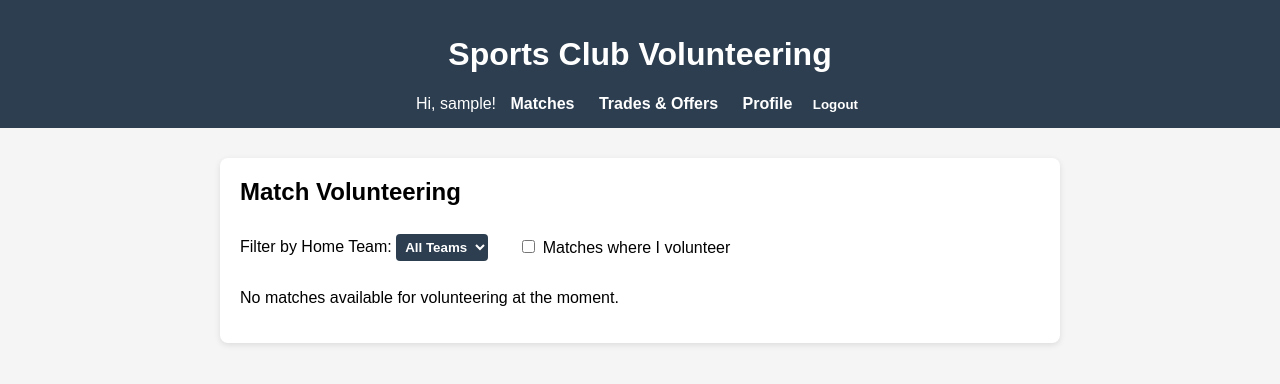
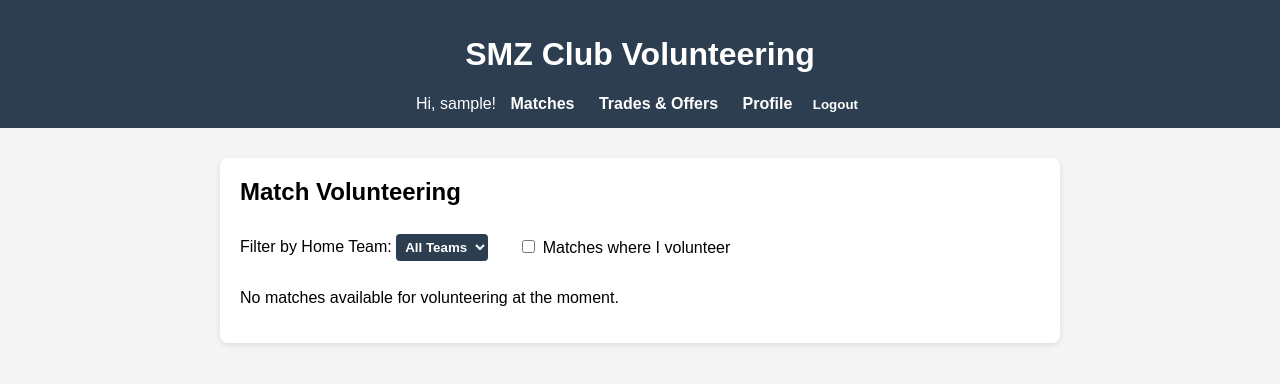
Before and after one commit to dunantj/volunteer-app, a Django app: page / in a window 1280 px wide. Shown: the top 384 px of the page. Run offline with Django 5.2, Linux system fonts and the light colour scheme; the visitor is signed in with stand-in values (Sample User, id 1); data comes from the database, SQL or seed files in the repository; data that the repository does not hold is empty.

Commit message:
base_template

```diff
--- a/templates/base.html
+++ b/templates/base.html
@@ -88,7 +88,7 @@
 </head>
 <body>
     <header>
-        <h1>Sports Club Volunteering</h1>
+        <h1>SMZ Club Volunteering</h1>
         <nav>
             {% if user.is_authenticated %}
                 <span>Hi, {{ user.username }}!</span>
```
